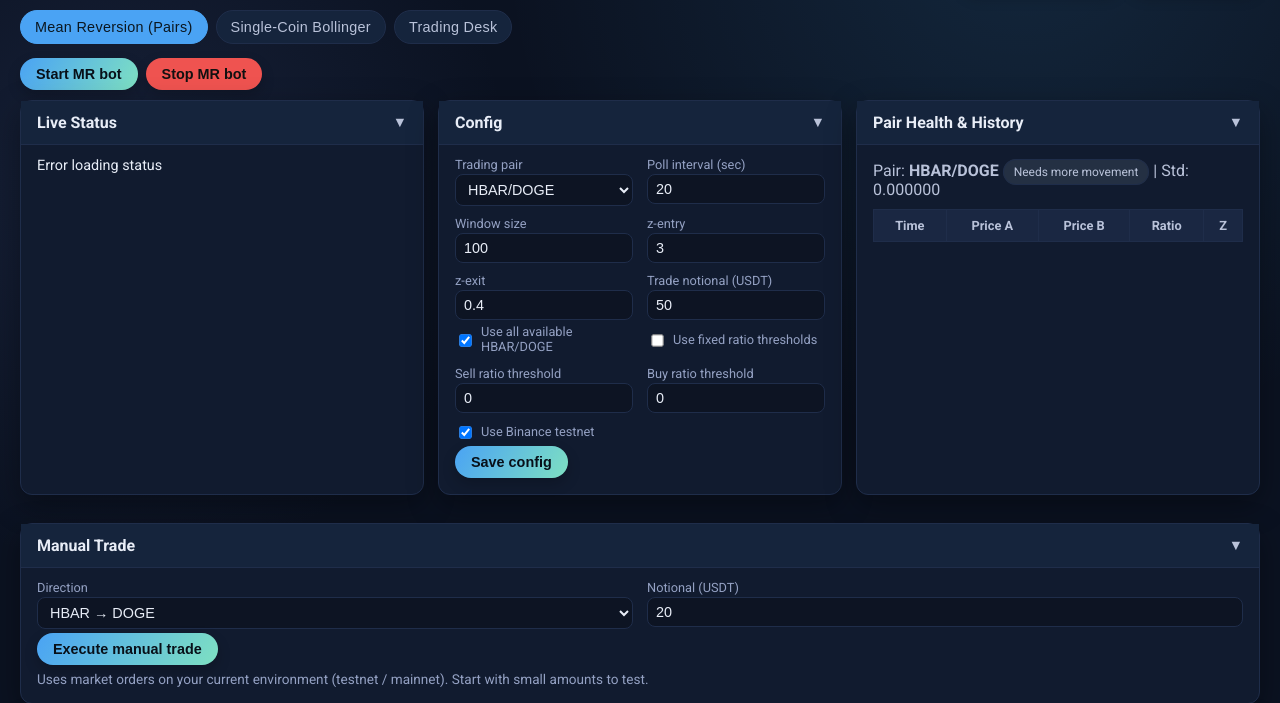
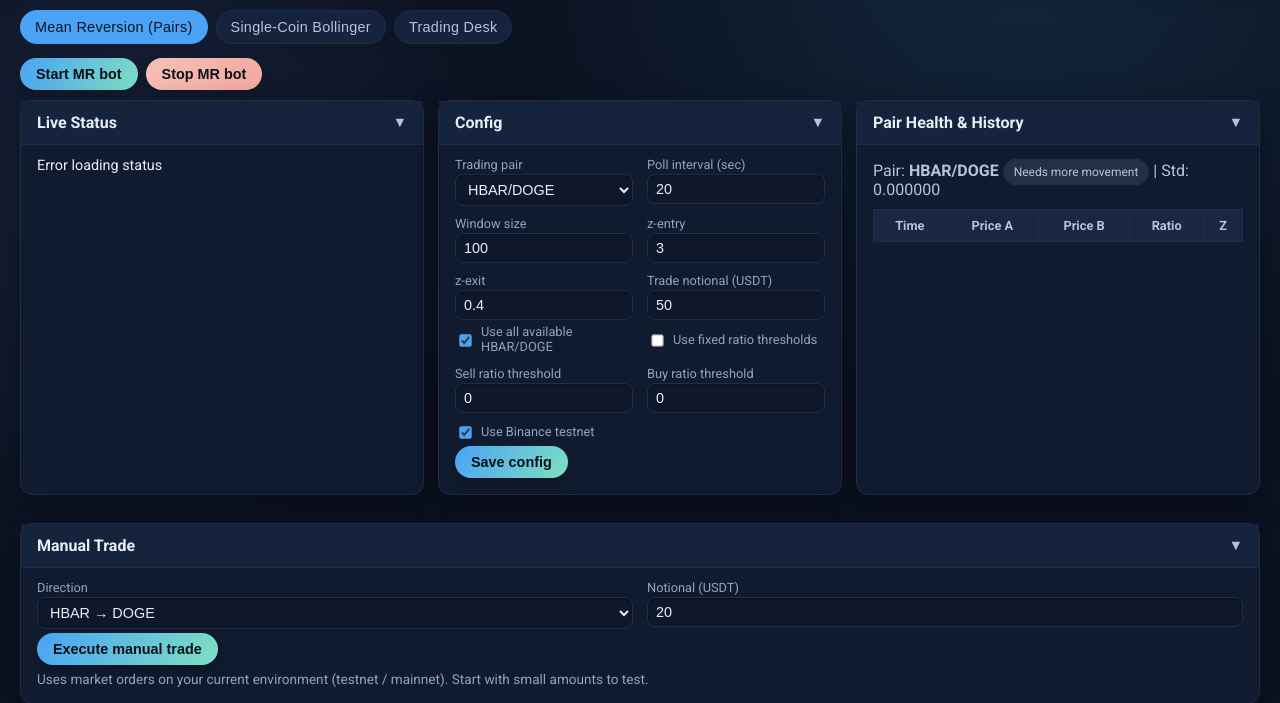
Before and after one commit to savvaniss/mean-pair, a FastAPI app: page / in a window 1280 px wide. Shown: the part 71-774 px from the top of the page. Run offline with FastAPI, Linux system fonts and the light colour scheme; data that the repository does not hold is empty.

Commit message:
Soften stop controls and form accents

```diff
--- a/static/css/theme.css
+++ b/static/css/theme.css
@@ -9,7 +9,7 @@
   --text-main: #e8edf7;
   --text-subtle: #b9c2d9;
   --text-muted: #94a1c3;
-  --danger: #ef5350;
+  --danger: #f2a8a0;
   --success: #7bd38b;
 }
 
@@ -87,8 +87,8 @@
 }
 
 .btn-danger {
-  background: var(--danger);
-  color: #111;
+  background: linear-gradient(120deg, #f6c1b5, var(--danger));
+  color: #0d131e;
 }
 
 .btn.small {
@@ -312,12 +312,25 @@
   font-size: 0.9rem;
   border-radius: 8px;
   border: 1px solid var(--border);
-  background: #0d1423;
+  background: #0f182b;
   color: var(--text-main);
+  box-shadow: inset 0 1px 2px rgba(0, 0, 0, 0.35);
 }
 
 input[type="checkbox"] {
   transform: scale(0.95);
+  accent-color: var(--primary-soft);
+}
+
+input::placeholder {
+  color: var(--text-muted);
+}
+
+input:focus,
+select:focus {
+  outline: none;
+  border-color: var(--primary-soft);
+  box-shadow: 0 0 0 2px rgba(74, 163, 244, 0.2);
 }
 
 .form-checkbox {
```
